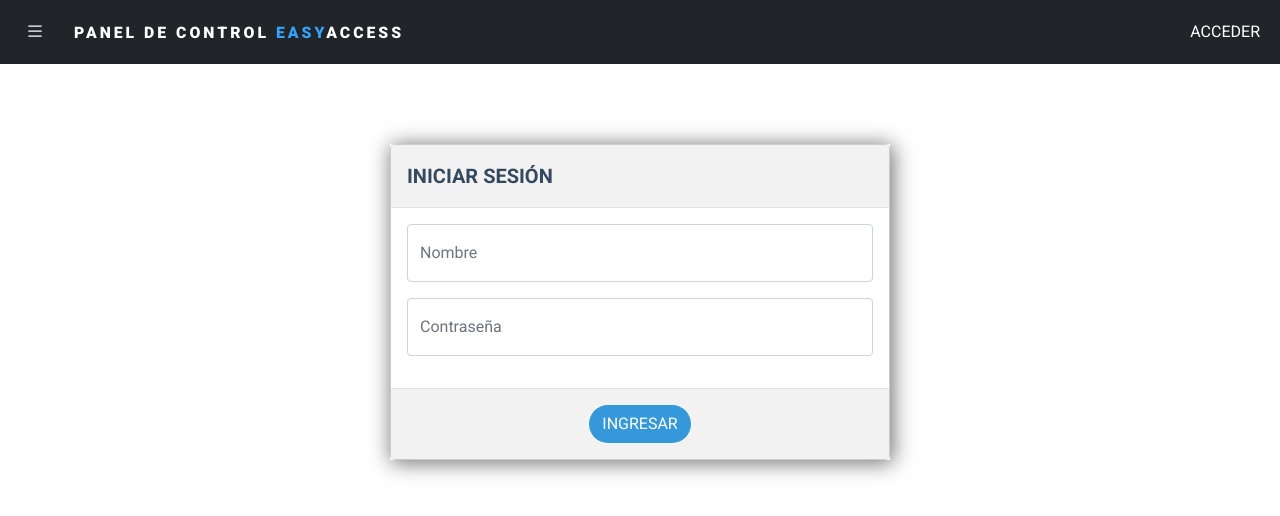
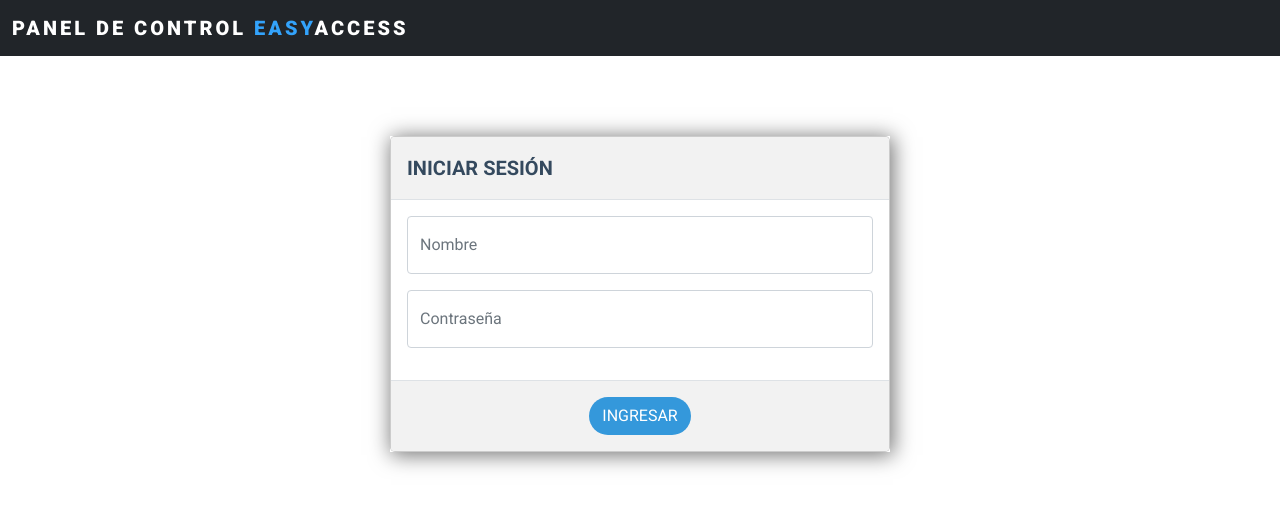
Before and after one commit to GiovanniDBL/EasyaccessVuePanel, a Vue app: page / in a window 1280 px wide. Shown: the top 516 px of the page. Built offline with nearby package versions, Linux system fonts and the light colour scheme.

Commit message:
version1.0.0

```diff
--- a/src/App.vue
+++ b/src/App.vue
@@ -1,21 +1,25 @@
 <template>
   <div id="app">
- <sidebar></sidebar>
-   <navbar></navbar>
+ <!-- <sidebar></sidebar>
+   <navbar></navbar> -->
+
+
+
+
    <router-view></router-view>
   </div>
 </template>
 
 <script>
- import navbar from './components/NavbarComponent.vue';
- import sidebar from './components/SidebarComponent.vue';
+//  import navbar from './components/NavbarComponent.vue';
+//  import sidebar from './components/SidebarComponent.vue';
 
 export default {
   name: 'App',
-  components:{
-    navbar,
-    sidebar
-  }
+  // components:{
+  //   navbar,
+  //   sidebar
+  // }
 }
 </script>
 
@@ -34,4 +38,5 @@ h1{
 ::-webkit-scrollbar {
     display: none;
 }
+
 </style>
--- a/src/components/HomeComponent.vue
+++ b/src/components/HomeComponent.vue
@@ -1,13 +1,21 @@
 <template>
     <div>
+        <sidebar></sidebar>
+   <navbar></navbar>
         <h1>Bienvenido</h1>
      <img src="../assets/logo.png" class="logo-home" alt="logo.png">
     </div>
 </template>
 
 <script>
+ import navbar from './NavbarComponent';
+ import sidebar from './SidebarComponent.vue';
 export default {
     name: 'HomeComponent',
+    components:{
+    navbar,
+    sidebar
+  }
 }
 </script>
 
--- a/src/components/LoginComponent.vue
+++ b/src/components/LoginComponent.vue
@@ -1,6 +1,10 @@
 <template>
-    <div class="container">
-
+    <div >
+      <nav class="navbar navbar-expand-lg navbar-dark bg-dark ">
+      <div class="container-fluid">
+    <a class="navbar-brand titulo-Navv"  ><span>Panel de control </span>easy<span>access</span></a>
+    </div>
+</nav>
 <form v-on:submit.prevent="login">
  <div class="animated fadeIn top ">
     <div class="modal-dialog shadow">
@@ -25,6 +29,10 @@
         <div class="modal-footer d-flex justify-content-center">
             <button type="submit" class="btn btn-block  btn-color  btn-round">INGRESAR</button>
         </div>
+
+        <div class="alert alert-danger" role="alert" v-if="error">
+             rror_msg}}
+       </div>
         </div>
     </div>
     </div>
@@ -44,6 +52,10 @@
 </template>
 
 <script>
+
+let LoginUrl = 'http://localhost:3000/user/loginpanel';
+import axios from 'axios';
+
 export default {
     name: 'LoginComponent',
     data: function(){
@@ -56,10 +68,25 @@ export default {
     },
     methods:{
         login(){
-            console.log('Usuario:', this.nombre);
-            console.log('Contraseña',this.pass);
+           let json = {
+              "nombre": this.nombre,
+              "pass": this.pass
+           };
+          axios.post(LoginUrl, json).then(data =>{
+              console.log(data);
+              if (data.status == 200) {
+                 localStorage.token = data.data.token;
+                 this.$router.push('inicio');
+              }else{
+                  this.error = true;
+                  this.error_msg = data.data.message;
+              }
+
+          })
+
         }
-    }
+    },
+
 }
 </script>
 
@@ -68,4 +95,21 @@ export default {
 .shadow{
     box-shadow: 2px 2px 20px 1px rgba(0, 0, 0, 0.555)!important;
 }
+@media(min-width: 768px) {
+  .titulo-Navv{
+    /* font-size: 1.2rem !important; */
+ letter-spacing: 3px;
+ text-transform: uppercase;
+ color: #33a3fb !important;
+ font-weight: 800;
+
+
+}
+.titulo-Navv span{
+  /* font-size: unset; */
+ letter-spacing: 3px;
+ text-transform: uppercase;
+ color: white !important;
+}
+}
 </style>>
--- a/src/components/NavbarComponent.vue
+++ b/src/components/NavbarComponent.vue
@@ -3,7 +3,7 @@
 
   <nav class="navbar navbar-expand-lg navbar-dark bg-dark ">
   <div class="container-fluid">
-    <b-navbar-brand href="#"><b-button variant="dark" v-b-toggle.sidebar-menu><b-icon icon="list"></b-icon></b-button></b-navbar-brand>
+    <b-navbar-brand href="#"><b-button variant="dark" v-b-toggle.sidebar-menu ><b-icon icon="list"></b-icon></b-button></b-navbar-brand>
     <a class="navbar-brand titulo-Nav"  href="#"><span>Panel de control </span>easy<span>access</span></a>
     <button class="navbar-toggler" type="button" data-bs-toggle="collapse" data-bs-target="#navbarSupportedContent" aria-controls="navbarSupportedContent" aria-expanded="false" aria-label="Toggle navigation">
       <span class="navbar-toggler-icon"></span>
@@ -11,7 +11,7 @@
     <div class="collapse navbar-collapse" id="navbarSupportedContent">
       <ul class="navbar-nav ms-auto mb-2 mb-lg-0">
         <li class="nav-item">
-          <a class="nav-link active" aria-current="page" to="/" href="">ACCEDER</a>
+          <a class="nav-link active" aria-current="page" title="usuario" >Bienvenido: Usuario</a>
         </li>
 
       </ul>
@@ -38,8 +38,8 @@
 
 
           <div class="form-floating mb-3">
-            <input type="text" class="form-control" id="floatingnombre" placeholder="name@example.com" required >
-            <label for="floatingnombre"  class="label-login text-muted">Nombre</label>
+            <input type="text" class="form-control" id="floatingname" placeholder="name@example.com" required >
+            <label for="floatingname"  class="label-login text-muted">Nombre</label>
           </div>
           <div class="form-floating mb-3">
             <input type="password" class="form-control"  id="floatingcontraseña" placeholder="name@example.com" required >
@@ -64,17 +64,7 @@ export default {
 </script>
 
 <style>
-.titulo-Nav{
-  font-size: 15.8px !important;
- text-transform: uppercase;
- color: #33a3fb !important;
- font-weight: 800;
-}
-.titulo-Nav span{
-font-size: 15.8px;
- text-transform: uppercase;
- color: white !important;
-}
+
 @media(min-width: 768px) {
   .titulo-Nav{
     /* font-size: 1.2rem !important; */
--- a/src/components/SidebarComponent.vue
+++ b/src/components/SidebarComponent.vue
@@ -14,10 +14,10 @@
           </div>
           <nav class="mb-3">
             <b-nav vertical>
-              <b-nav-item to="/inicio" active @click="hide"><b-icon icon="house-door" variant="light" font-scale="1.5" ></b-icon> INICIO</b-nav-item>
-              <b-nav-item to="/tickets"  @click="hide"><b-icon icon="receipt-cutoff" variant="light" font-scale="1.5" ></b-icon> TICKETS</b-nav-item>
-              <b-nav-item to="/perfil"  @click="hide"><b-icon icon="person" variant="light" font-scale="1.5" ></b-icon> MI PERFIL</b-nav-item>
-              <b-nav-item   @click="hide"><b-icon icon="door-closed" variant="light" font-scale="1.5" ></b-icon> CERRAR SESIÓN</b-nav-item>
+              <b-nav-item to="/inicio" title="inicio" active @click="hide"><b-icon icon="house-door" variant="light" font-scale="1.5" ></b-icon> INICIO</b-nav-item>
+              <b-nav-item to="/tickets" title="tickets"  @click="hide"><b-icon icon="receipt-cutoff" variant="light" font-scale="1.5" ></b-icon> TICKETS</b-nav-item>
+              <b-nav-item to="/perfil" title="perfil" @click="hide"><b-icon icon="person" variant="light" font-scale="1.5" ></b-icon> MI PERFIL</b-nav-item>
+              <b-nav-item to="/" title="cerrar sesión" @click="hide"><b-icon icon="door-closed" variant="light" font-scale="1.5" ></b-icon> CERRAR SESIÓN</b-nav-item>
 
             </b-nav>
           </nav>
--- a/src/components/TicketsComponent.vue
+++ b/src/components/TicketsComponent.vue
@@ -1,4 +1,8 @@
 <template>
+<div>
+  <sidebar></sidebar>
+   <navbar></navbar>
+
     <div class="container animated fadeIn">
         <h1 class="titulo-tickets">Tabla de tickets</h1>
 
@@ -75,6 +79,7 @@
 </div>
 
     </div>
+    </div>
 </template>
 
 
@@ -91,6 +96,8 @@ let urldelete = 'http://localhost:3000/tickets/deleteReports/'
 import axios from 'axios'
 import Swal from 'sweetalert2';
 import moment from 'moment'
+import navbar from './NavbarComponent';
+ import sidebar from './SidebarComponent.vue';
 
 
 
@@ -99,6 +106,10 @@ import moment from 'moment'
 export default {
 
     name: 'TicketsComponent',
+     components:{
+    navbar,
+    sidebar
+  },
 
     data(){
         return{
--- a/src/components/VerticketsComponent.vue
+++ b/src/components/VerticketsComponent.vue
@@ -1,5 +1,10 @@
 <template >
+<div>
+ <sidebar></sidebar>
+   <navbar></navbar>
+
     <div class="container">
+
         <!-- //**** TITULO ********-->
 
 
@@ -104,6 +109,7 @@
 
 
     </div>
+    </div>
 </template>
 
 
@@ -111,11 +117,17 @@
 //* SCRIPTS DEL COMPONENTE
 
 <script>
+import navbar from './NavbarComponent';
+ import sidebar from './SidebarComponent.vue';
 let urlverTickets = 'http://localhost:3000/tickets/verTickets/'
 import axios from 'axios'
 import moment from 'moment'
 export default {
     name: 'VerticketsComponent',
+    components:{
+    navbar,
+    sidebar
+  },
     data:function(){
       return{
         tickedID: null,
```
